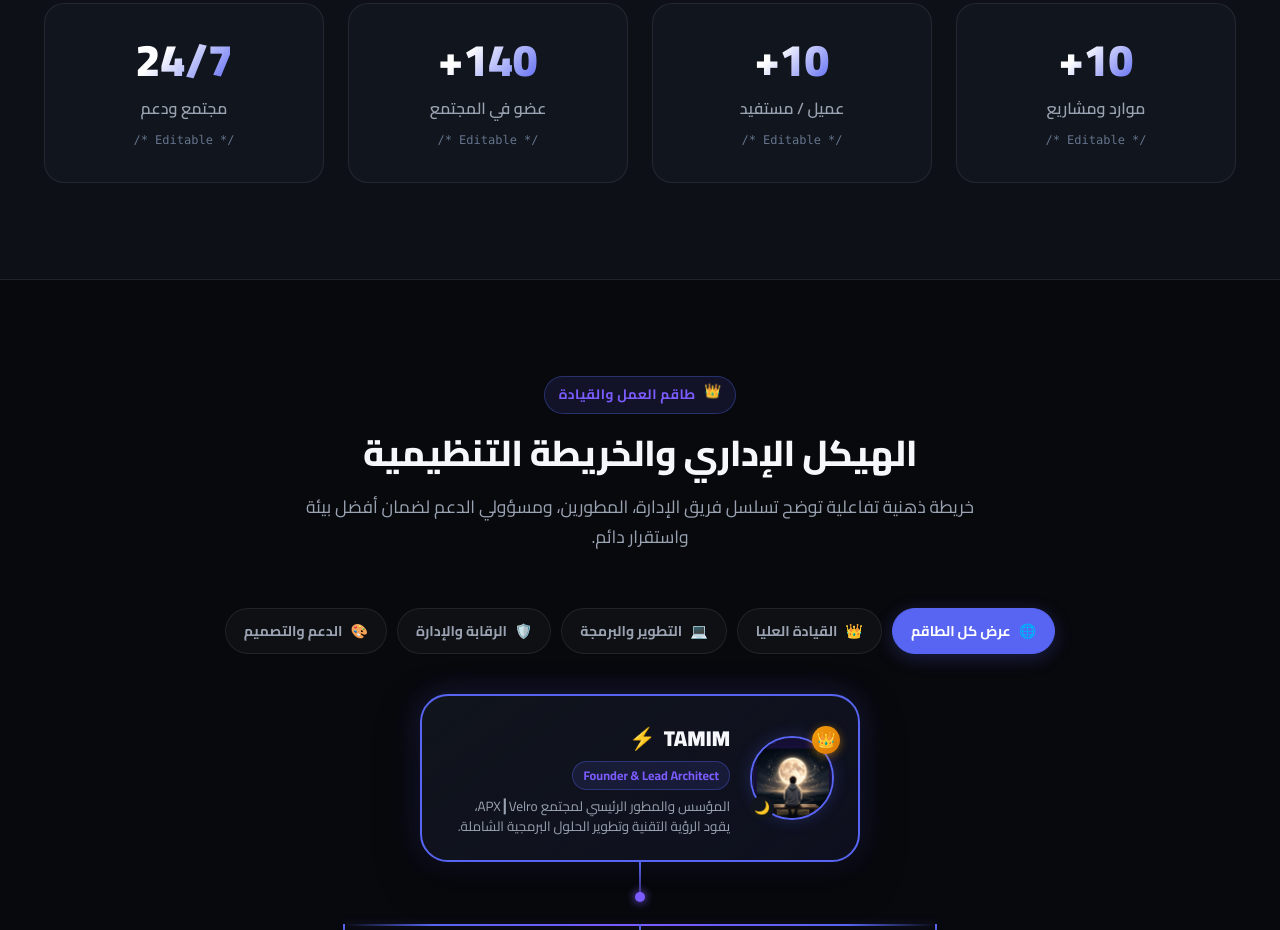
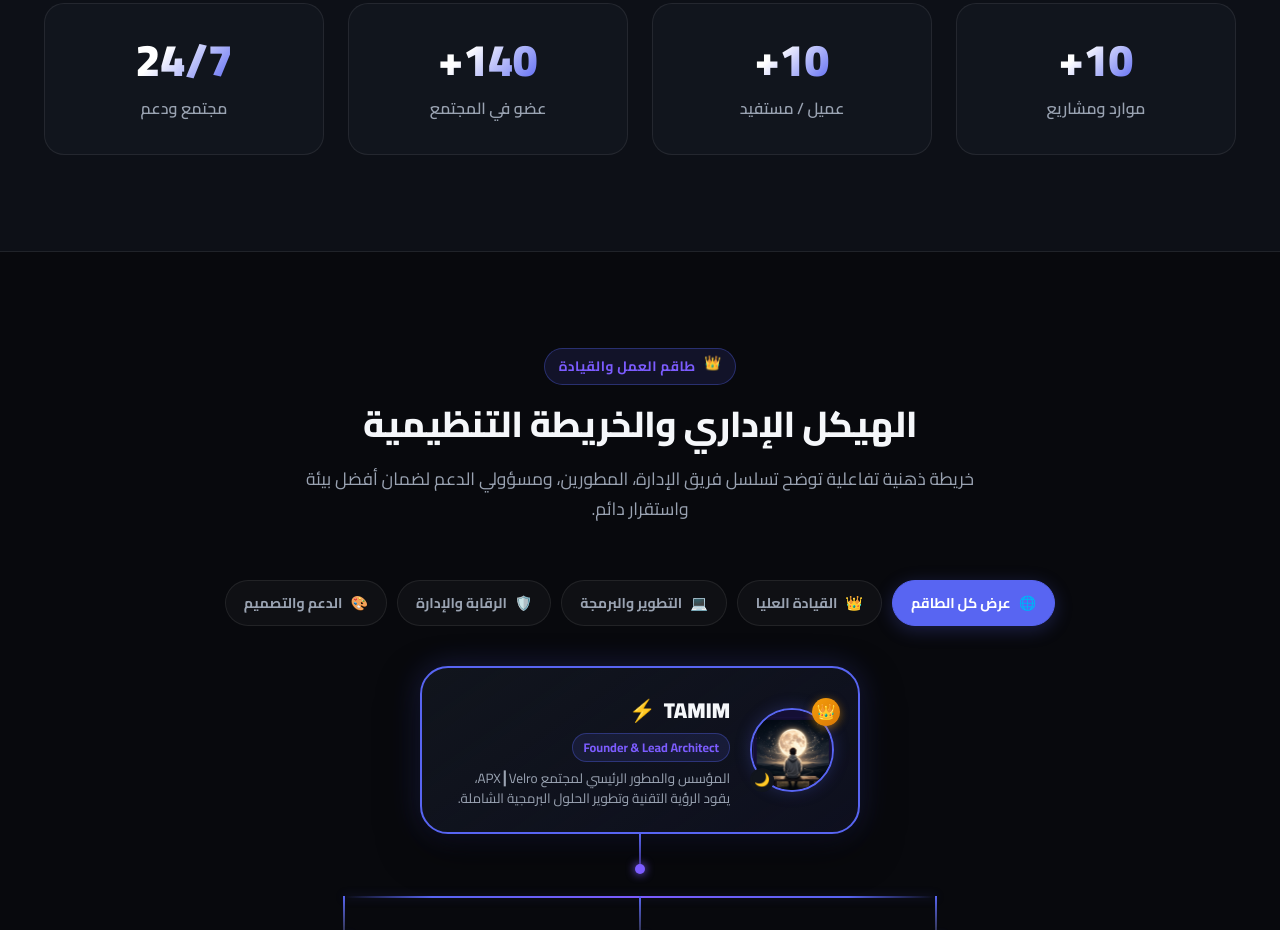
Before and after one commit to tamimbn8-hash/APX, a plain HTML site: page index.html in a window 1280 px wide. Shown: the part 5053-5983 px from the top of the page. Drawn offline with Linux system fonts and the light colour scheme.

Commit message:
Add files via upload

```diff
--- a/index.html
+++ b/index.html
@@ -608,28 +608,28 @@
           <div class="stat-card reveal">
             <div class="stat-value">+10</div>
             <div class="stat-label">موارد ومشاريع</div>
-            <span class="stat-editable-tip">/* Editable */</span>
+
           </div>
 
           <!-- Stat 2 -->
           <div class="stat-card reveal">
             <div class="stat-value">+10</div>
             <div class="stat-label">عميل / مستفيد</div>
-            <span class="stat-editable-tip">/* Editable */</span>
+
           </div>
 
           <!-- Stat 3 -->
           <div class="stat-card reveal">
             <div class="stat-value">+140</div>
             <div class="stat-label">عضو في المجتمع</div>
-            <span class="stat-editable-tip">/* Editable */</span>
+
           </div>
 
           <!-- Stat 4 -->
           <div class="stat-card reveal">
             <div class="stat-value">24/7</div>
             <div class="stat-label">مجتمع ودعم</div>
-            <span class="stat-editable-tip">/* Editable */</span>
+
           </div>
         </div>
       </div>
```
